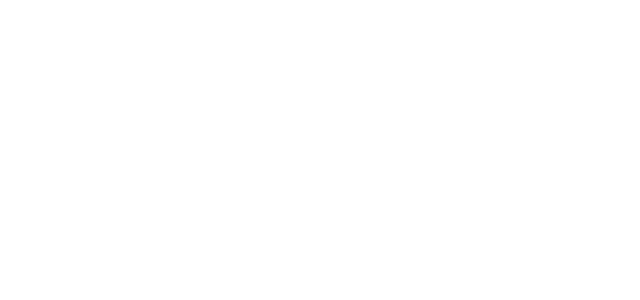
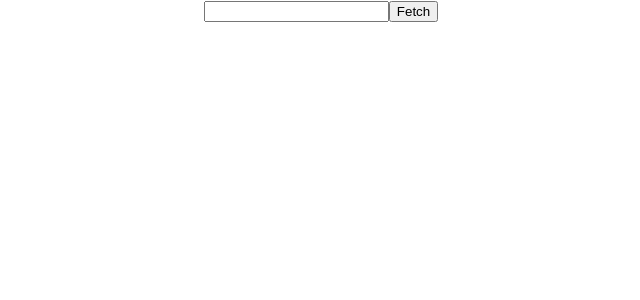
Before and after one commit to alexeymorin/gitfetch, a React (Create React App) app: page / in a window 1280 px wide. Shown: the top 300 px of the page, without its empty margins (319-959 px from the left). Built offline with nearby package versions, Linux system fonts and the light colour scheme.

Commit message:
Добавил элементы ввода.

```diff
--- a/src/App.js
+++ b/src/App.js
@@ -1,9 +1,17 @@
+import React, { useState } from 'react';
 import './App.css';
 
+const fetchData = () => {
+  // REST API call
+}
+
 function App() {
+  const [keyword, setKeyword] = useState('');
+  const [data, setData] = useState([]);
   return (
     <div className="App">
-
+      <input value={keyword} onChange={e => setKeyword(e.target.value)}></input>
+      <button onClick={fetchData}>Fetch</button>
     </div>
   );
 }
```
